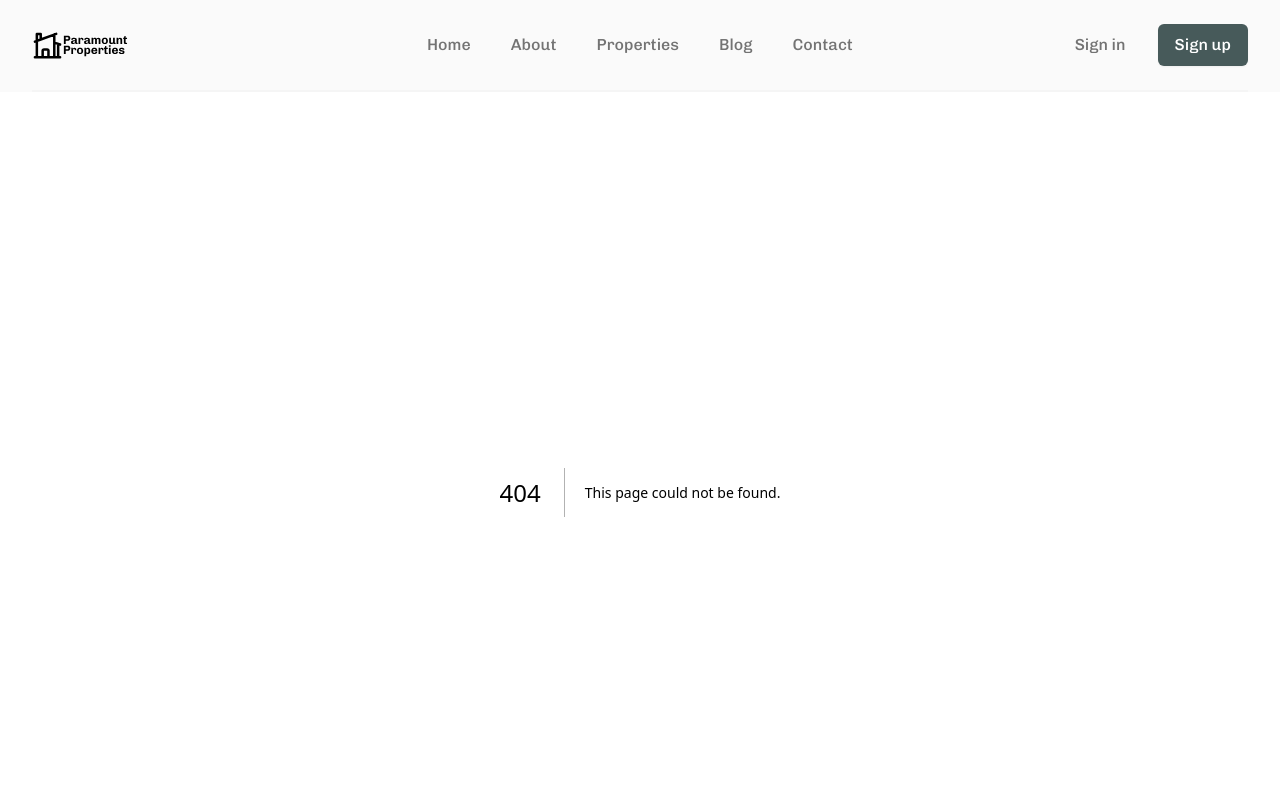
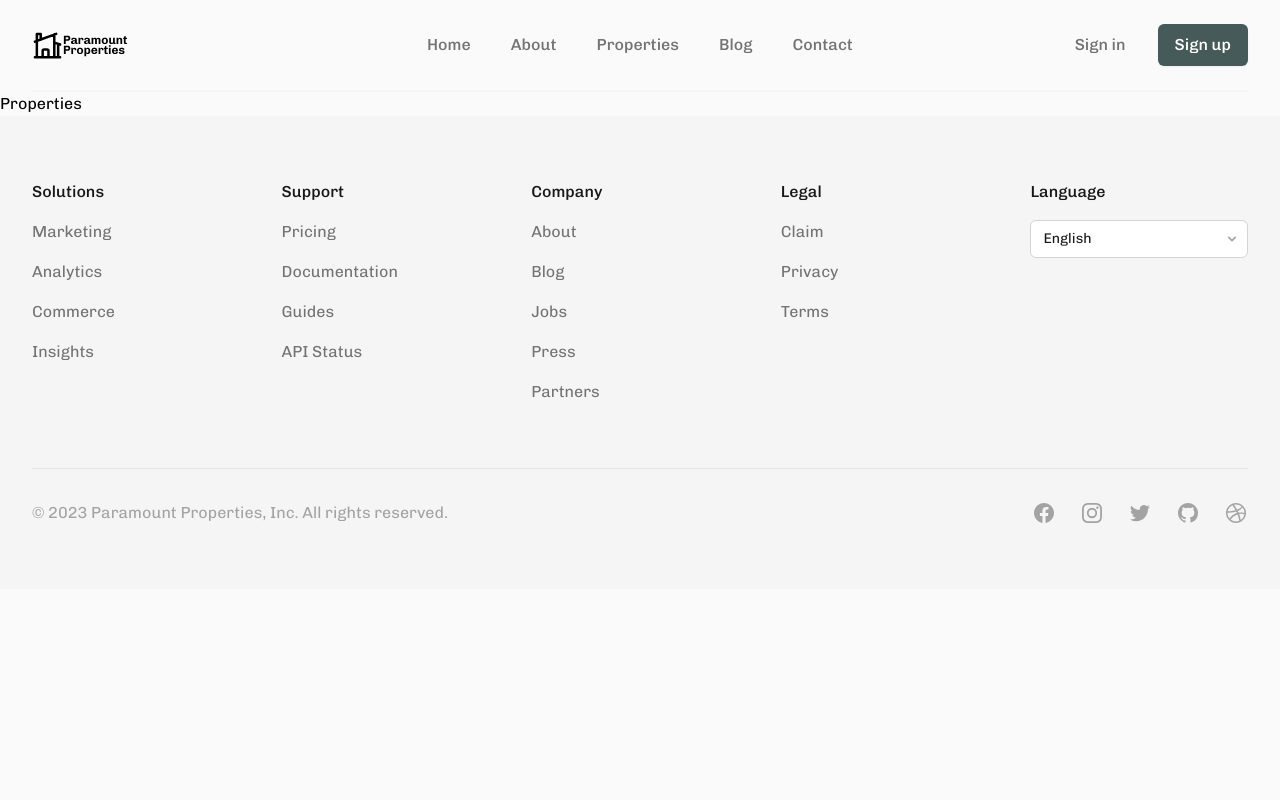
Before and after one commit to Justin-Bento/paramount-properties, a Next.js app: page /properties in a window 1280 px wide. Before the commit this address had no page. Shown: the top 800 px of the page. Built offline with nearby package versions, Linux system fonts and the light colour scheme.

Commit message:
created pages

```diff
--- /dev/null
+++ b/pages/about.tsx
@@ -0,0 +1,5 @@
+export default function about() {
+  return (
+    <div>about</div>
+  )
+}
--- /dev/null
+++ b/pages/contact/index.tsx
@@ -0,0 +1,5 @@
+export default function index() {
+  return (
+    <div>Contact</div>
+  )
+}
--- /dev/null
+++ b/pages/properties/index.tsx
@@ -0,0 +1,5 @@
+export default function index() {
+  return (
+    <div>Properties</div>
+  )
+}
```
